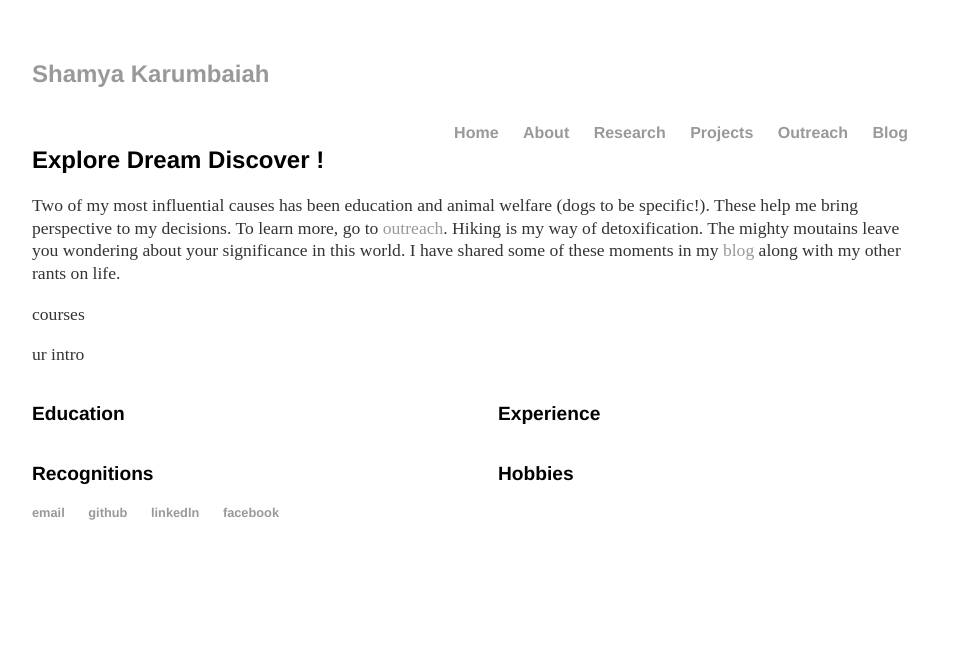
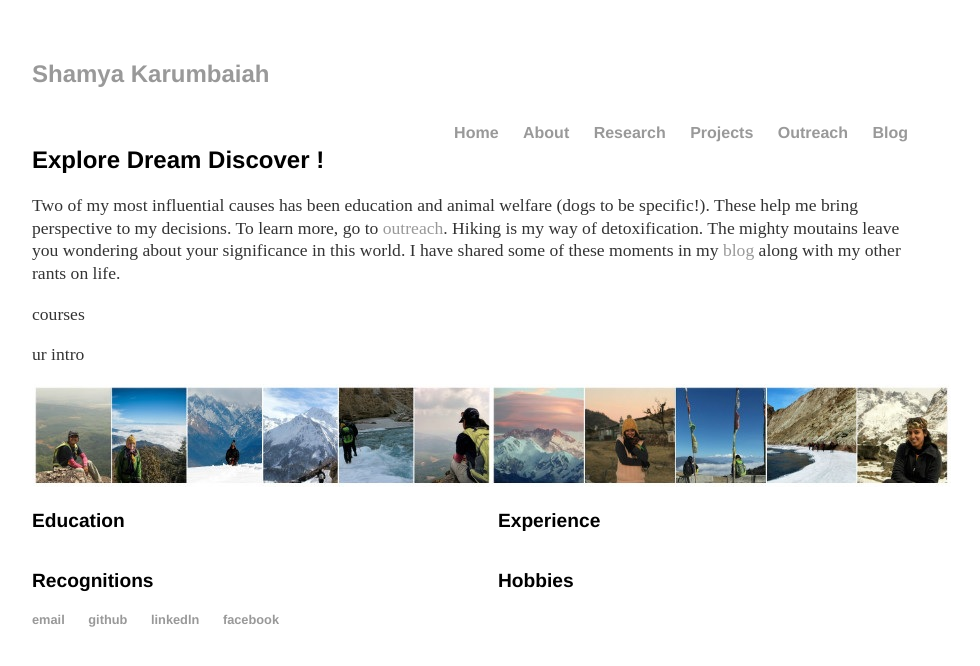
Before and after one commit to Shamya/shamyatest.github.io, a Jekyll site: the page built from about/index.html, in a window 1280 px wide. Shown: the top 666 px of the page, without its empty margins (160-1140 px from the left). Built offline with Jekyll 4.4.1, drawn with Linux system fonts in a browser that asks for light colours.

Commit message:
Update index.html

```diff
--- a/about/index.html
+++ b/about/index.html
@@ -9,6 +9,7 @@ title: About Me
 
 <p>courses</p>
 <p>ur intro</p>
+<img src="/images/about.jpg"></img>
 
 <div class="section1">
   <h3>Education</h2>
```
